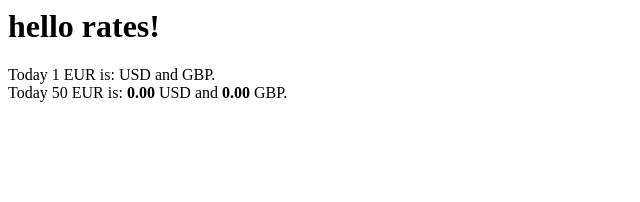
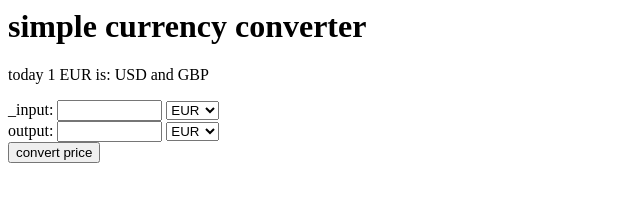
Before and after one commit to theDavidBarton/european-central-bank-currency-rates-to-json, a website with bundled scripts: page example/example.html in a window 1280 px wide. Shown: the whole page, without its empty margins (0-640 px from the left). Built offline with nearby package versions, Linux system fonts and the light colour scheme.

Commit message:
make example a bit more interesting (#5)

```diff
--- a/example/example.html
+++ b/example/example.html
@@ -4,7 +4,85 @@
     <script async src="./example.js" type="module"></script>
   </head>
   <body>
-    <h1>hello rates!</h1>
-    <p>loading...</p>
+    <h1>simple currency converter</h1>
+    <p id="example">currency rates are loading...</p>
+    <label for="inputField">_input:</label>
+    <input type="text" id="inputField" size="10">
+    <select name="inputCurrency" id="inputCurrency">
+      <option value="EUR">EUR</option>
+      <option value="USD">USD</option>
+      <option value="JPY">JPY</option>
+      <option value="BGN">BGN</option>
+      <option value="CZK">CZK</option>
+      <option value="DKK">DKK</option>
+      <option value="GBP">GBP</option>
+      <option value="HUF">HUF</option>
+      <option value="PLN">PLN</option>
+      <option value="RON">RON</option>
+      <option value="SEK">SEK</option>
+      <option value="CHF">CHF</option>
+      <option value="ISK">ISK</option>
+      <option value="NOK">NOK</option>
+      <option value="HRK">HRK</option>
+      <option value="RUB">RUB</option>
+      <option value="TRY">TRY</option>
+      <option value="AUD">AUD</option>
+      <option value="BRL">BRL</option>
+      <option value="CAD">CAD</option>
+      <option value="CNY">CNY</option>
+      <option value="HKD">HKD</option>
+      <option value="IDR">IDR</option>
+      <option value="ILS">ILS</option>
+      <option value="INR">INR</option>
+      <option value="KRW">KRW</option>
+      <option value="MXN">MXN</option>
+      <option value="MYR">MYR</option>
+      <option value="NZD">NZD</option>
+      <option value="PHP">PHP</option>
+      <option value="SGD">SGD</option>
+      <option value="THB">THB</option>
+      <option value="ZAR">ZAR</option>
+    </select>
+    <br>
+    <label for="outputField">output:</label>
+    <input type="text" id="outputField" size="10" readonly>
+    <select name="outputCurrency" id="outputCurrency">
+      <option value="EUR">EUR</option>
+      <option value="USD">USD</option>
+      <option value="JPY">JPY</option>
+      <option value="BGN">BGN</option>
+      <option value="CZK">CZK</option>
+      <option value="DKK">DKK</option>
+      <option value="GBP">GBP</option>
+      <option value="HUF">HUF</option>
+      <option value="PLN">PLN</option>
+      <option value="RON">RON</option>
+      <option value="SEK">SEK</option>
+      <option value="CHF">CHF</option>
+      <option value="ISK">ISK</option>
+      <option value="NOK">NOK</option>
+      <option value="HRK">HRK</option>
+      <option value="RUB">RUB</option>
+      <option value="TRY">TRY</option>
+      <option value="AUD">AUD</option>
+      <option value="BRL">BRL</option>
+      <option value="CAD">CAD</option>
+      <option value="CNY">CNY</option>
+      <option value="HKD">HKD</option>
+      <option value="IDR">IDR</option>
+      <option value="ILS">ILS</option>
+      <option value="INR">INR</option>
+      <option value="KRW">KRW</option>
+      <option value="MXN">MXN</option>
+      <option value="MYR">MYR</option>
+      <option value="NZD">NZD</option>
+      <option value="PHP">PHP</option>
+      <option value="SGD">SGD</option>
+      <option value="THB">THB</option>
+      <option value="ZAR">ZAR</option>
+    </select>
+    <br>
+    <input type="submit" value="convert price" id="submitExample" disabled>
+    </body>
   </body>
 </html>
--- a/example/example.js
+++ b/example/example.js
@@ -2,11 +2,31 @@ import transformRatesToJSON from './transformRatesToJSON.js'
 
 async function exampleUsage() {
   const rates = await transformRatesToJSON()
-  const multiply = 50
-  document.querySelector('p').innerHTML = `Today 1 EUR is: <strong>${rates.USD.toFixed(
-    2
-  )} </strong>USD and <strong>${rates.GBP.toFixed(2)} </strong>GBP.<br>Today ${multiply} EUR is: <strong>${(
-    rates.USD * multiply
-  ).toFixed(2)} </strong>USD and <strong>${(rates.GBP * multiply).toFixed(2)} </strong>GBP.`
+  const submit = document.querySelector('#submitExample')
+
+  document.querySelector('#example').innerHTML = `
+  today 1 EUR is: <strong>${rates.USD.toFixed(2)}
+  </strong>USD and <strong>${rates.GBP.toFixed(2)} </strong>GBP`
+
+  submit.disabled = false
+  // conversion
+  const convertRates = () => {
+    let inputValue = document.querySelector('#inputField').value
+    let inputCurrency = document.querySelector('#inputCurrency').value
+    let outputCurrency = document.querySelector('#outputCurrency').value
+    let inputInEUR
+    if (!isNaN(inputValue)) {
+      inputCurrency !== 'EUR'
+        ? (inputInEUR = parseFloat(inputValue) / rates[inputCurrency])
+        : (inputInEUR = parseFloat(inputValue))
+      outputCurrency !== 'EUR'
+        ? (document.querySelector('#outputField').value = (inputInEUR * rates[outputCurrency]).toFixed(2))
+        : (document.querySelector('#outputField').value = inputInEUR.toFixed(2))
+    } else {
+      document.querySelector('#outputField').value = 'please give a valid price!'
+    }
+  }
+
+  submit.addEventListener('click', convertRates)
 }
 exampleUsage()
```
